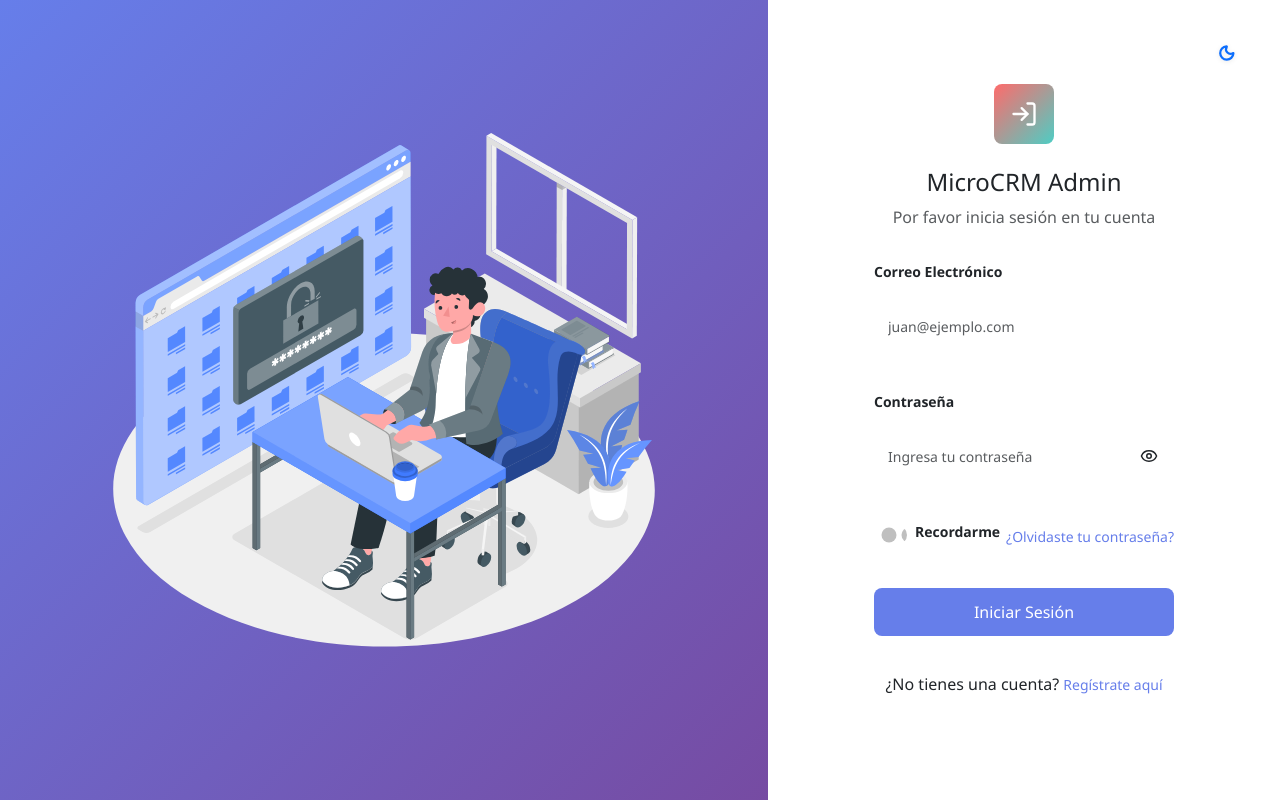
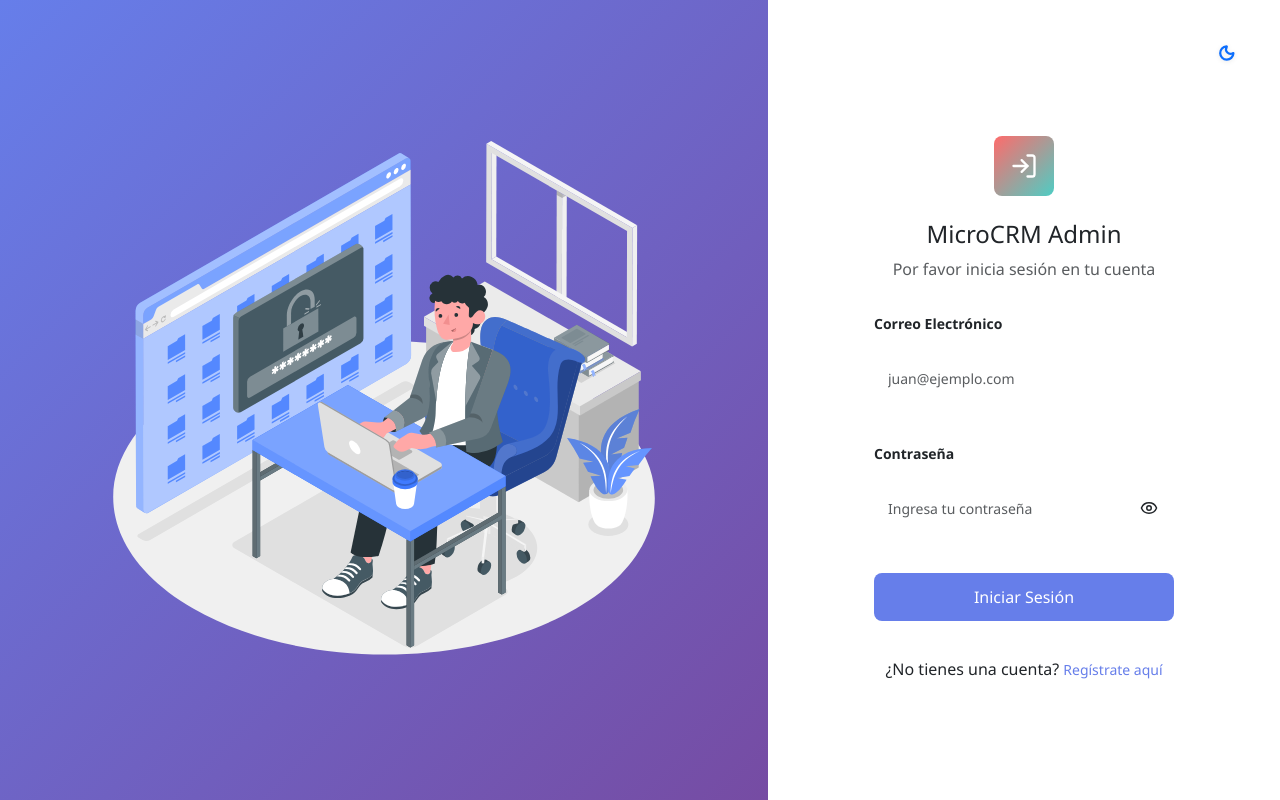
Before and after one commit to zemogc/MicroCRM, a React (Vite) app in the folder project/micro-crm/: page /login in a window 1280 px wide. Built offline with nearby package versions, Linux system fonts and the light colour scheme; no server answers.

Commit message:
style: Mejorar estilos y UX del modulo de autenticacion

```diff
--- a/project/micro-crm/src/modules/Auth/Auth.css
+++ b/project/micro-crm/src/modules/Auth/Auth.css
@@ -121,12 +121,7 @@ body, html {
   max-width: 100vw;
   margin: 0;
   padding: 0;
-  overflow: hidden;
-  position: fixed;
-  top: 0;
-  left: 0;
-  right: 0;
-  bottom: 0;
+  overflow: auto;
   opacity: 1;
   transform: translateX(0);
   transition: all 0.4s cubic-bezier(0.4, 0, 0.2, 1);
@@ -159,7 +154,7 @@ body, html {
 /* Columna izquierda - Ilustración con gradient (60% del ancho) */
 .auth-illustration {
   flex: 0 0 60%;
-  background: linear-gradient(135deg, #667eea 0%, #764ba2 100%);
+  background: linear-gradient(135deg, #667eea 0%, #764ba2 100%) !important;
   display: flex;
   align-items: center;
   justify-content: center;
@@ -169,6 +164,11 @@ body, html {
   animation: slideInFromLeft 0.6s cubic-bezier(0.4, 0, 0.2, 1) both;
   border: none !important;
   outline: none !important;
+}
+
+/* Forzar gradiente en tema dark */
+[data-bs-theme="dark"] .auth-illustration {
+  background: linear-gradient(135deg, #667eea 0%, #764ba2 100%) !important;
 }
 
 .auth-illustration::before {
@@ -204,9 +204,9 @@ body, html {
 }
 
 .auth-illustration .card {
-  background: transparent;
-  border: none;
-  box-shadow: none;
+  background: transparent !important;
+  border: none !important;
+  box-shadow: none !important;
   width: 100%;
   height: 100%;
   display: flex;
@@ -220,7 +220,18 @@ body, html {
   justify-content: center;
   width: 100%;
   height: 100%;
-  padding: 0;
+  padding: 0 !important;
+  background: transparent !important;
+  border: none !important;
+}
+
+/* Forzar transparencia en tema dark */
+[data-bs-theme="dark"] .auth-illustration .card,
+[data-bs-theme="dark"] .auth-illustration .card .card-body {
+  background: transparent !important;
+  background-color: transparent !important;
+  border: none !important;
+  box-shadow: none !important;
 }
 
 .auth-illustration .card::before,
@@ -253,13 +264,14 @@ body, html {
   background: var(--bs-body-bg);
   color: var(--bs-body-color);
   display: flex;
-  align-items: center;
+  align-items: flex-start;
   justify-content: center;
   padding: 20px;
   min-height: 100vh;
   animation: slideInFromRight 0.6s cubic-bezier(0.4, 0, 0.2, 1) 0.2s both;
   border: none !important;
   outline: none !important;
+  overflow-y: auto;
 }
 
 @keyframes slideInFromRight {
@@ -296,9 +308,10 @@ body, html {
 }
 
 .auth-form-wrapper {
-  padding: 40px 30px;
+  padding: 60px 30px 40px 30px;
   width: 100%;
   max-width: 500px;
+  margin: 0 auto;
 }
 
 /* Header del formulario - Estilo exacto */
@@ -778,3 +791,47 @@ body, html {
     font-size: 15px;
   }
 }
+
+/* Estilos para zoom alto */
+@media (min-resolution: 150dpi) {
+  .auth-container {
+    overflow: auto;
+  }
+
+  .auth-form-section {
+    align-items: flex-start;
+    padding-top: 40px;
+  }
+
+  .auth-form-wrapper {
+    padding: 40px 20px;
+  }
+}
+
+/* Estilos para pantallas muy pequeñas o zoom extremo */
+@media (max-height: 600px) {
+  .auth-container {
+    overflow: auto;
+  }
+
+  .auth-illustration {
+    min-height: 50vh;
+  }
+
+  .auth-form-section {
+    min-height: auto;
+    padding: 20px 15px;
+  }
+
+  .auth-form-wrapper {
+    padding: 30px 20px;
+  }
+
+  .auth-header {
+    margin-bottom: 20px;
+  }
+
+  .form-group {
+    margin-bottom: 15px;
+  }
+}
--- a/project/micro-crm/src/modules/Auth/Login.jsx
+++ b/project/micro-crm/src/modules/Auth/Login.jsx
@@ -132,15 +132,6 @@ const Login = () => {
                   </div>
                 </div>
 
-                <div className="form-group">
-                  <div style={{ display: 'flex', justifyContent: 'space-between', alignItems: 'center' }}>
-                    <div className="form-check form-switch">
-                      <input className="form-check-input" type="checkbox" id="flexSwitchCheckChecked" />
-                      <label className="form-check-label" htmlFor="flexSwitchCheckChecked">Recordarme</label>
-                    </div>
-                    <a href="#" style={{ textAlign: 'right' }}>¿Olvidaste tu contraseña?</a>
-                  </div>
-                </div>
 
                 <div className="form-group">
                   <div className="d-grid">
```
